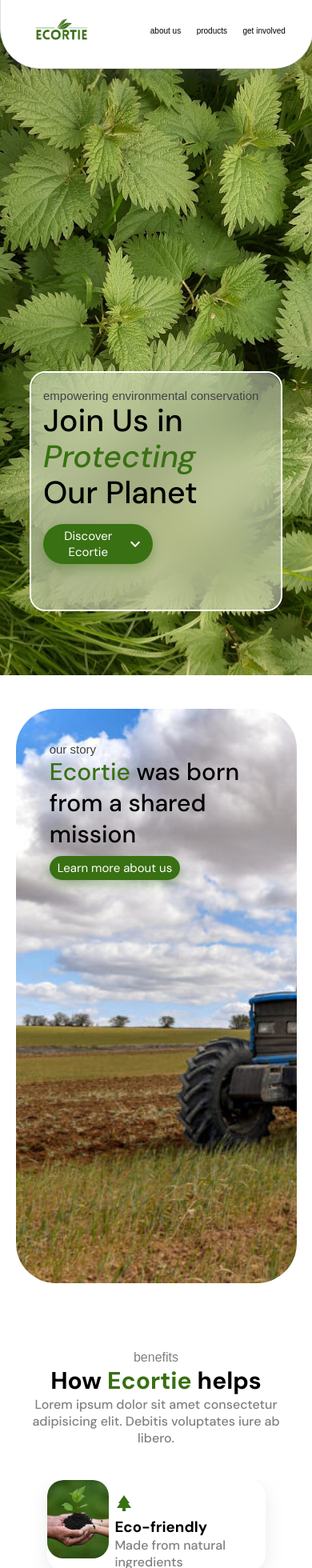
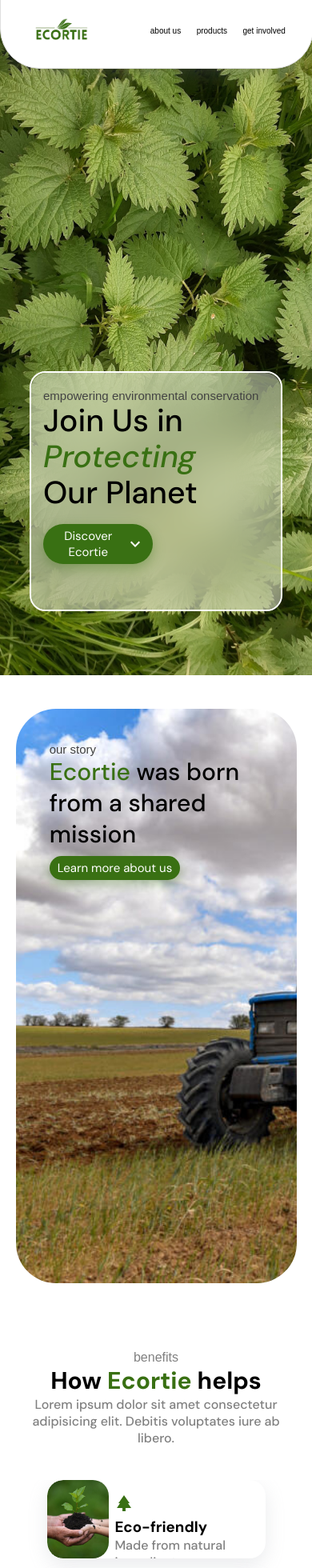
Before and after one commit to elaxolotl/ecortie, a React (Vite) app: page / in a window 390 px wide. Shown: the top 1960 px of the page at 80% size. Built offline with nearby package versions, Linux system fonts and the light colour scheme; a web font is replaced by a local one.

Commit message:
changes to benefits section

```diff
--- a/src/mediaQueries.css
+++ b/src/mediaQueries.css
@@ -167,6 +167,7 @@
                 gap: 2vw;
                 border-radius: 20px;
                 width: 70vw;
+                height: 25vw;
             }
 
             img {
```
